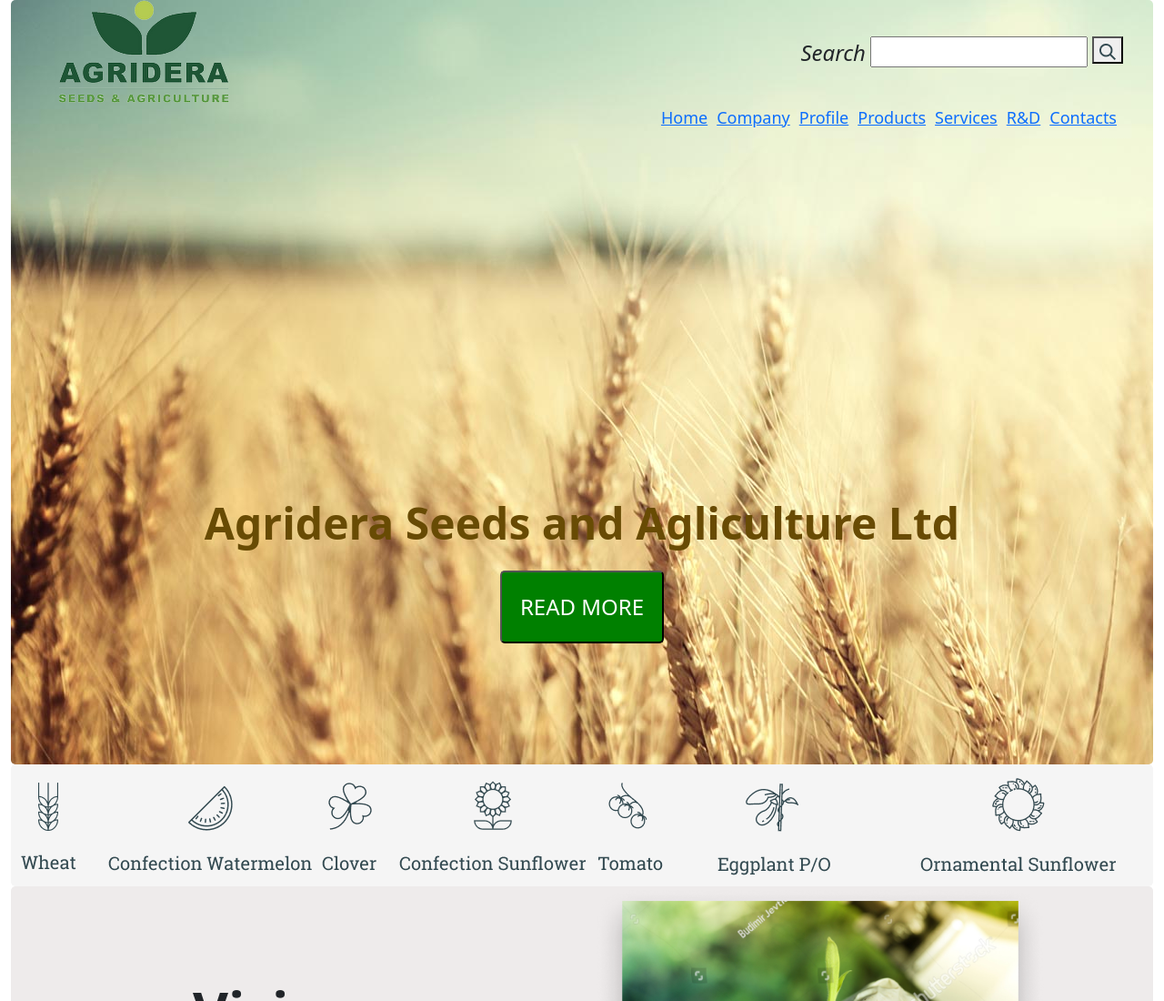
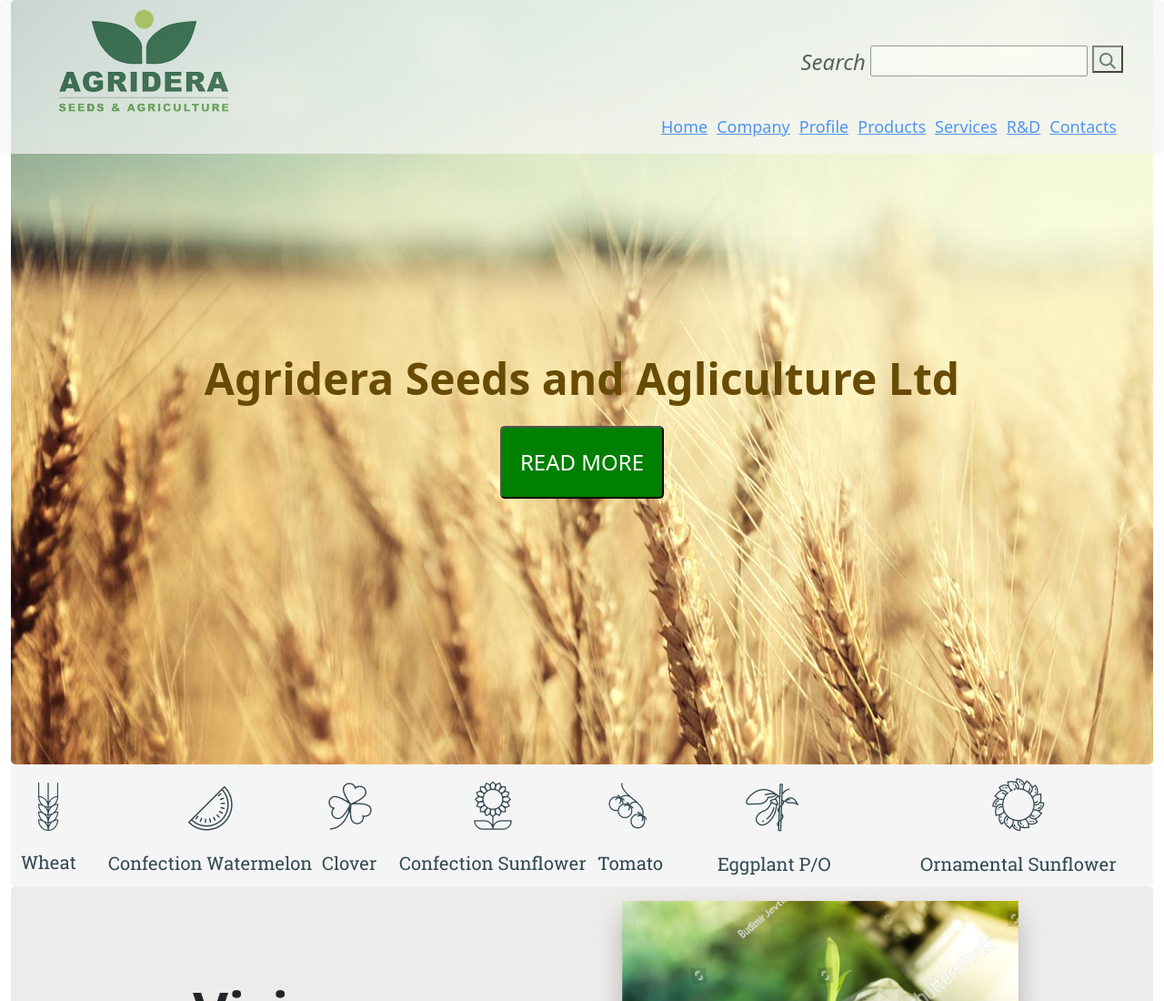
Before and after one commit to no074054/site, a plain HTML site: page index.html in a window 1280 px wide. Shown: the top 1100 px of the page at 91% size. Drawn offline with nearby package versions, Linux system fonts and the light colour scheme.

Commit message:
Add files via upload

```diff
--- a/css/style.css
+++ b/css/style.css
@@ -8,6 +8,18 @@ margin: 0 auto;
 min-height: 840px;
 background-image: url('../img/pshono.png');
 border-radius: 5px;
+}
+
+.header_top1 {
+position: fixed;
+padding-top: 10px;
+border-radius: 5px;
+background: #f6f6f5;
+opacity: 0.7
+}
+
+.header_top1:hover {
+opacity: 1;
 }
 
 .logo_0 {
```
